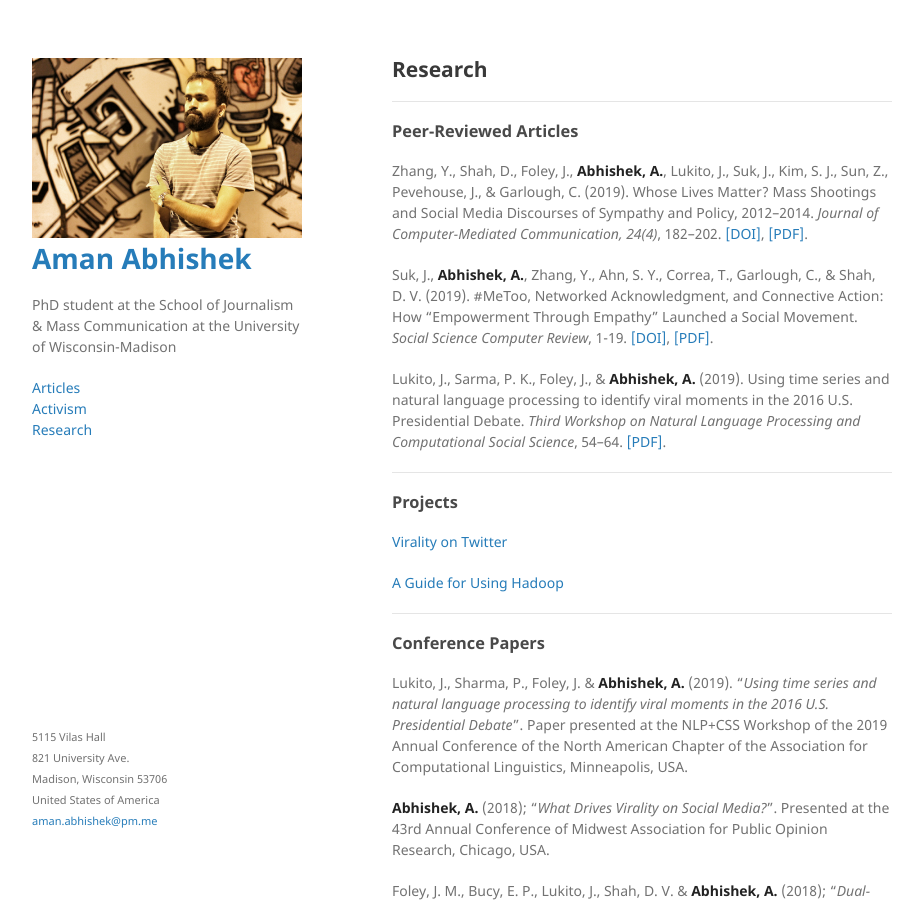
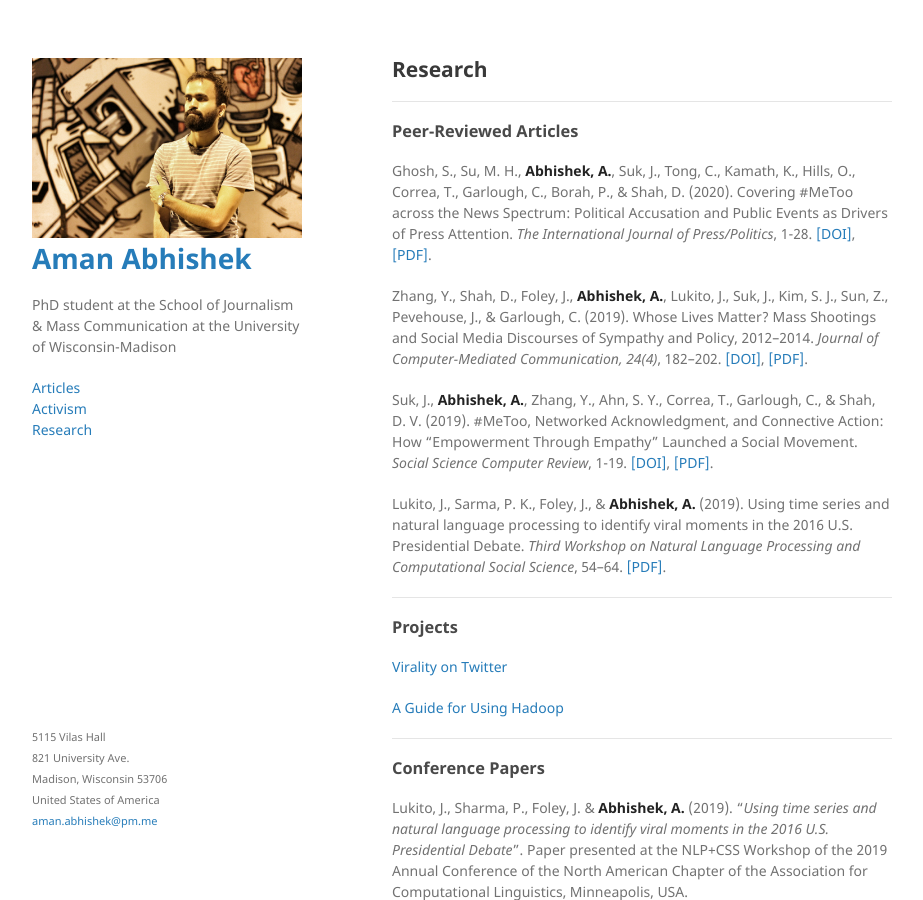
Before and after one commit to aman-abhishek/aman-abhishek.github.io, a Jekyll site: the page built from research.md, in a window 1280 px wide and 900 px high. Shown: the whole window, without its empty margins (178-1101 px from the left). Built offline with Jekyll 4.4.1, drawn with Linux system fonts in a browser that asks for light colours; our own code applies the rules of GitHub Pages for plain Markdown files.

Commit message:
metoo news media paper

```diff
--- a/research.md
+++ b/research.md
@@ -7,6 +7,8 @@ layout: default
 ----------------------------------------------------------------------------------------
 
 ### Peer-Reviewed Articles
+
+Ghosh, S., Su, M. H., **Abhishek, A.**, Suk, J., Tong, C., Kamath, K., Hills, O., Correa, T., Garlough, C., Borah, P., & Shah, D. (2020). Covering #MeToo across the News Spectrum: Political Accusation and Public Events as Drivers of Press Attention. _The International Journal of Press/Politics_, 1-28. [[DOI]](https://doi.org/10.1177%2F1940161220968081), [[PDF]](https://drive.google.com/file/d/1XSd0_Mkdsj5RNJX99iMw7DlMAFi2wLUY/view).
 
 Zhang, Y., Shah, D., Foley, J., **Abhishek, A.**, Lukito, J., Suk, J., Kim, S. J., Sun, Z., Pevehouse, J., & Garlough, C. (2019). Whose Lives Matter? Mass Shootings and Social Media Discourses of Sympathy and Policy, 2012–2014. _Journal of Computer-Mediated Communication, 24(4)_, 182–202. [[DOI]](https://doi.org/10.1093/jcmc/zmz009), [[PDF]](https://drive.google.com/file/d/1N4HK6uPriSAhBYcm3MxJwgs6JIipldoi/view?usp=sharing).
 
```
